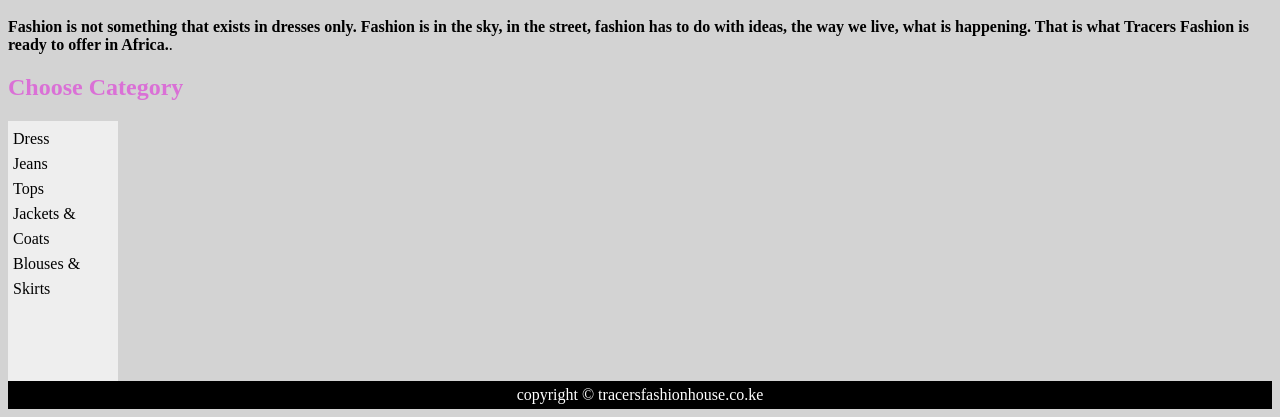
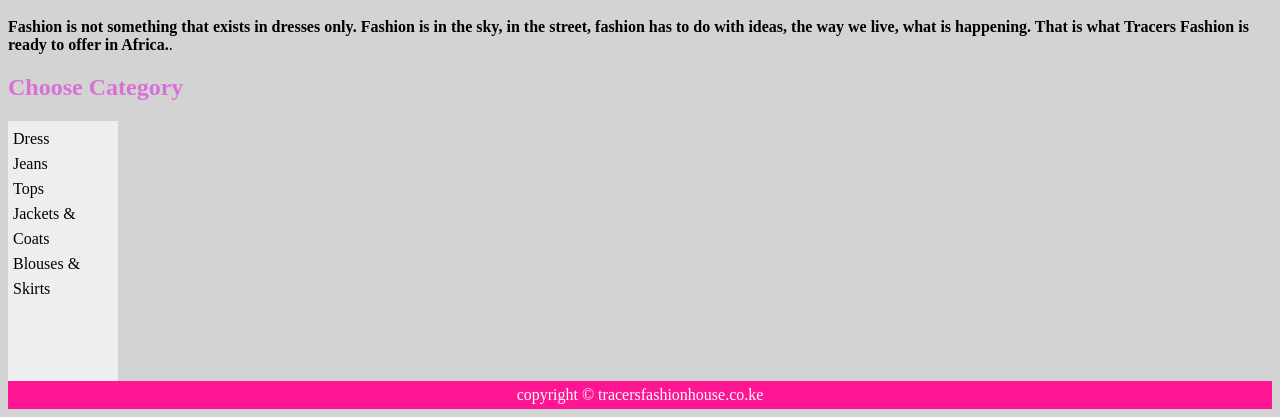
Before and after one commit to kmuchungi/Tracers-, a plain HTML site: page index.html in a window 1280 px wide. Shown: the part 416-833 px from the top of the page. Drawn offline with Linux system fonts and the light colour scheme.

Commit message:
Update index.html

```diff
--- a/index.html
+++ b/index.html
@@ -36,7 +36,7 @@
     padding:5px;
 }
 footer {
-    background-color:black;
+    background-color:deeppink;
     color:white;
     clear:both;
     text-align:center;
```
